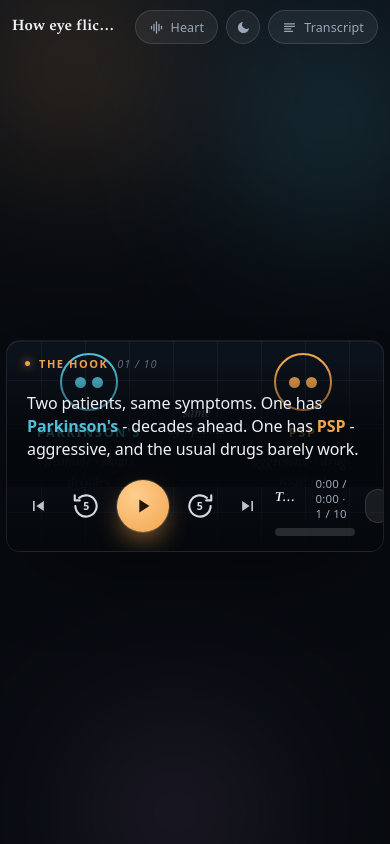
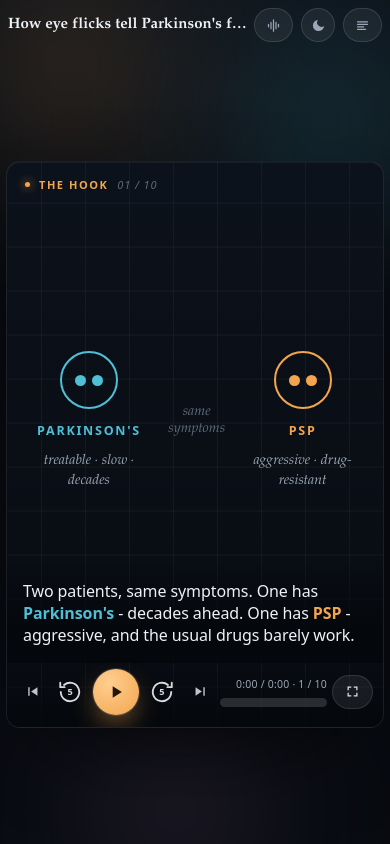
Before and after one commit to Z-ai-dAnwar/paper-explainer, a website: page player.html in a window 390 px wide. Drawn offline with Linux system fonts and the light colour scheme.

Commit message:
Make the viewer responsive on mobile
On narrow/portrait screens the stage now fills the available space instead of
collapsing into a thin 16:9 strip (scenes use relative coords, so the same
animation just re-lays-out - no separate mobile build). Chrome compresses to
icon-only chips, a tighter dock, and a non-wrapping timecode.

Claude-Session: https://claude.ai/code/session_01AUreZkZN4hiXezgvuVj9wJ

```diff
--- a/player.html
+++ b/player.html
@@ -182,7 +182,20 @@
   .bar .sc{font-size:16px;width:46px;text-align:right;flex:none;font-weight:600}
 
   @media (prefers-reduced-motion:reduce){#bg .blob{animation:none!important}.sbody{scroll-behavior:auto}.veil .ring{animation:none}}
-  @media (max-width:640px){.brand .by{display:none} .dchip.speed .t{display:none}}
+  @media (max-width:700px){
+    .brand .by{display:none} .brand h1{font-size:15px}
+    .topbar{padding:2px 2px 8px; gap:7px}
+    .chip span{display:none} .chip{padding:0 11px}          /* icon-only chips on phones */
+    .dock{gap:5px; padding:8px 10px 12px}
+    .play{width:46px;height:46px} .play svg{width:20px;height:20px}
+    .skip{width:36px;height:36px} .skip svg{width:26px;height:26px}
+    .nav{width:30px;height:30px} .nav svg{width:17px;height:17px}
+    .tlrow .cap{display:none}                                /* hide scene title; keep the timecode */
+    .tlrow{font-size:10.5px} .rail{height:9px}
+    .dchip.speed{display:none}                               /* drop speed picker to fit; still on desktop */
+    .caption{font-size:16px; line-height:1.38; padding:20px 16px 16px}
+    .sheet{width:auto; left:4vw; right:4vw; bottom:84px; max-height:44vh}
+  }
 </style>
 </head>
 <body>
@@ -304,7 +317,11 @@
 
   /* ---- 16:9 sizing ---- */
   var frame=$('frame'), wrap=$('stagewrap');
-  function sizeStage(){var W=wrap.clientWidth,H=wrap.clientHeight,ar=16/9;var w=W,h=W/ar;if(h>H){h=H;w=H*ar;}
+  function sizeStage(){var W=wrap.clientWidth,H=wrap.clientHeight,ar=16/9;
+    // Narrow/portrait (phones): don't force 16:9 into a thin strip - fill the area (capped so it isn't absurdly tall).
+    // Scenes draw with relative coords, so the same animation just re-lays-out; no separate mobile build needed.
+    if(W<700){var h=Math.min(H,W*1.5);frame.style.width=W+'px';frame.style.height=Math.floor(h)+'px';return;}
+    var w=W,h=W/ar;if(h>H){h=H;w=H*ar;}
     frame.style.width=Math.floor(w)+'px';frame.style.height=Math.floor(h)+'px';}
 
   var au=$('au'), idx=0, playing=false, rate=1.0, rates=[0.75,1.0,1.25,1.5,2.0];
```
